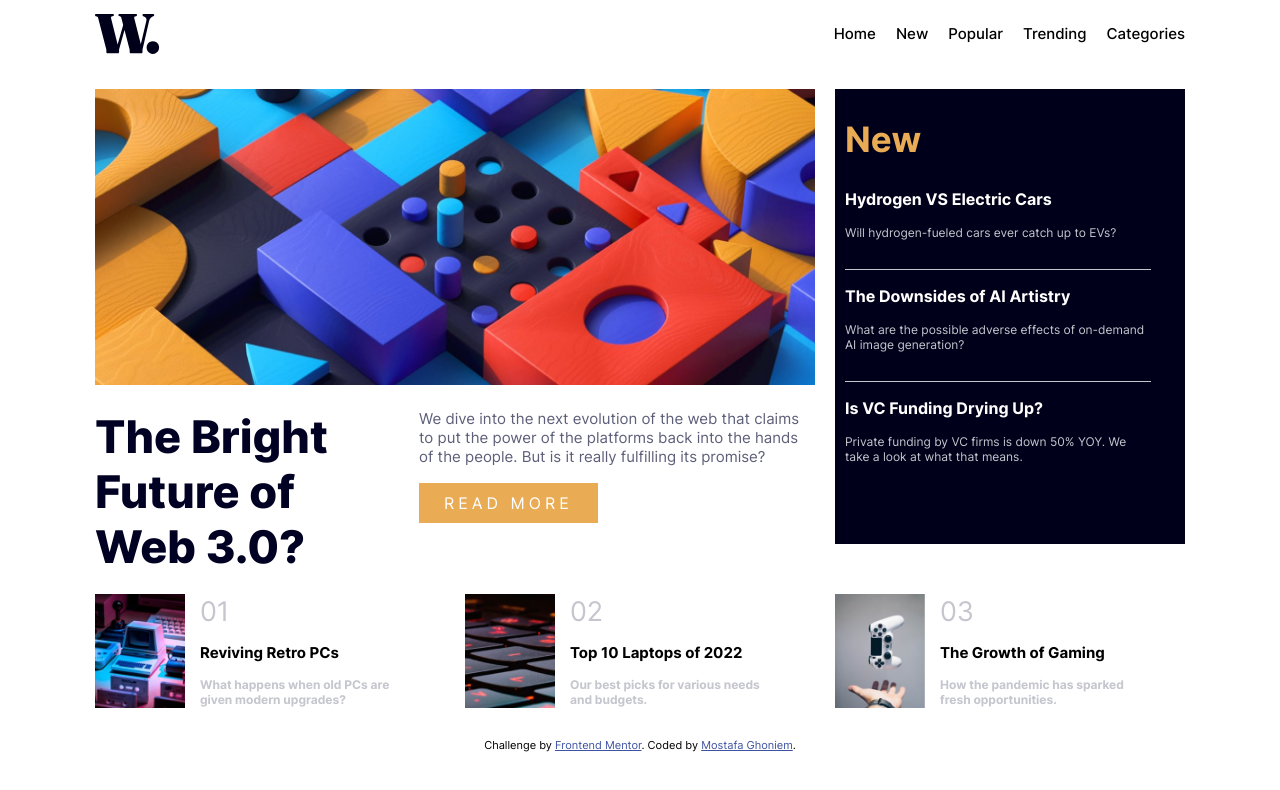
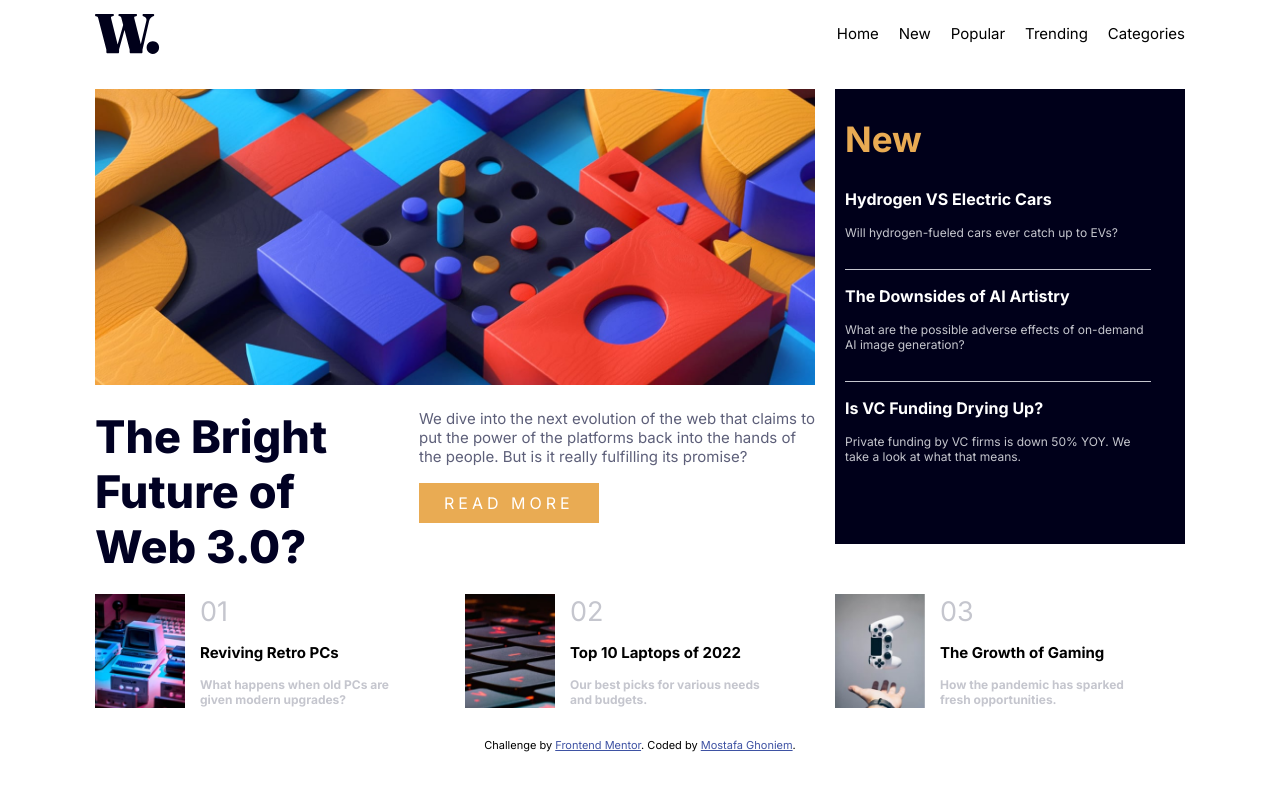
Before and after one commit to MostafaGhonim/webGame, a plain HTML site: page index.html in a window 1280 px wide. Drawn offline with Linux system fonts and the light colour scheme.

Commit message:
Update index.html

```diff
--- a/index.html
+++ b/index.html
@@ -5,6 +5,9 @@
   <meta name="viewport" content="width=device-width, initial-scale=1.0"> <!-- displays site properly based on user's device -->
   <link rel="stylesheet" href="master.css">
   <link rel="icon" type="image/png" sizes="32x32" href="./assets/images/favicon-32x32.png">
+  <link rel="preconnect" href="https://fonts.googleapis.com">
+<link rel="preconnect" href="https://fonts.gstatic.com" crossorigin>
+<link href="https://fonts.googleapis.com/css2?family=Inter:wght@400;700;800&display=swap" rel="stylesheet">
 
   <title>Frontend Mentor | News homepage</title>
 
```
